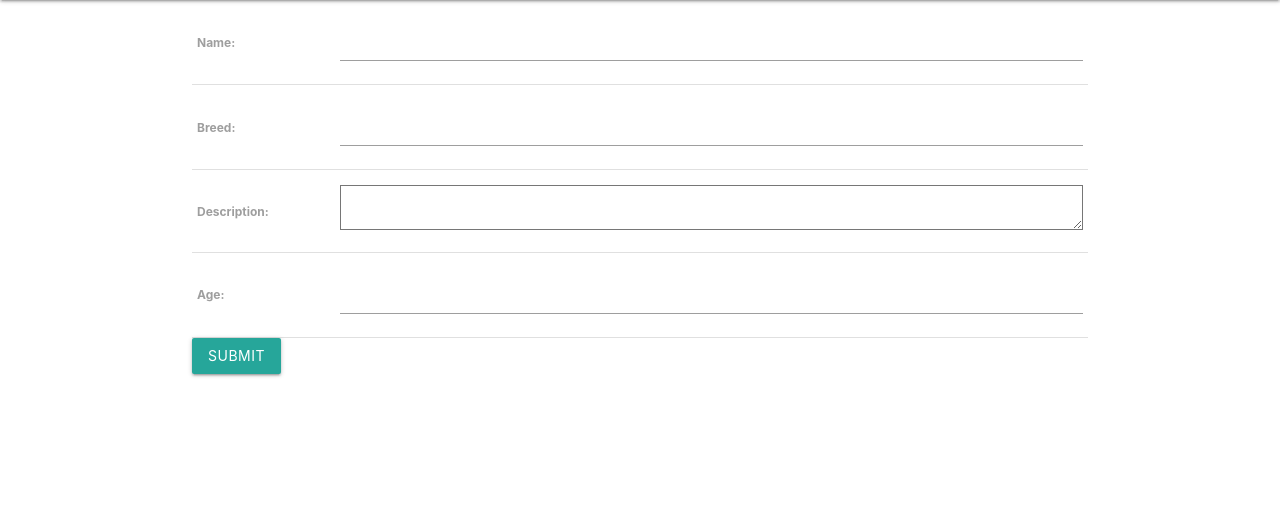
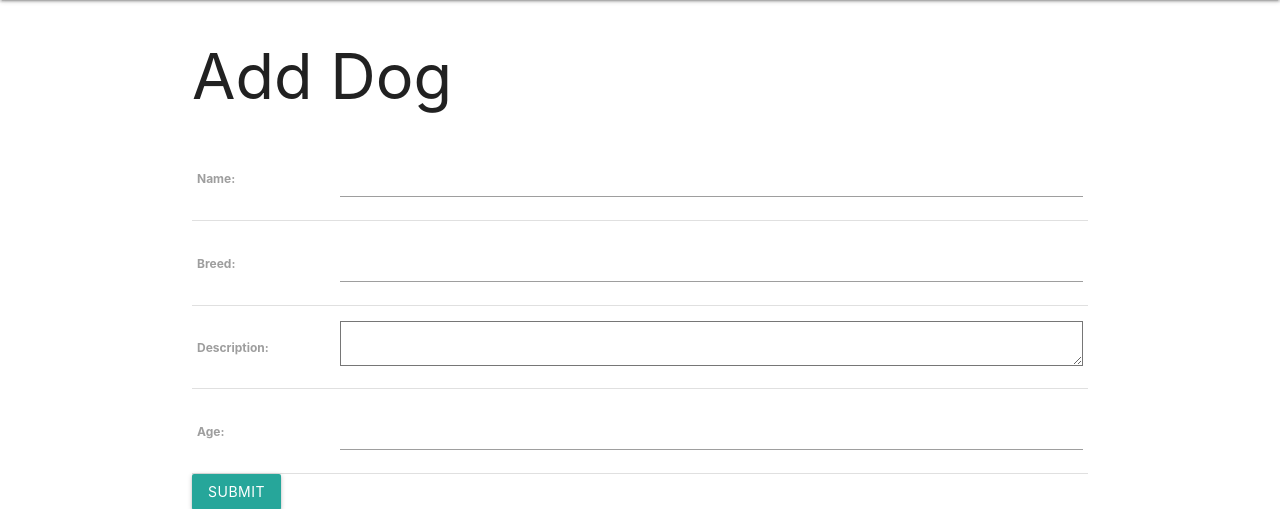
Before and after one commit to mgrassa14/Dog-Collector, a Django app: page /dogs/create in a window 1280 px wide. Shown: the part 64-573 px from the top of the page. Run offline with Django 4.2, Linux system fonts and the light colour scheme.

Commit message:
editing functionality works

```diff
--- a/main_app/templates/dogs/detail.html
+++ b/main_app/templates/dogs/detail.html
@@ -14,6 +14,10 @@
             <p>Age: Puppy</p>
         {% endif %}
     </div>
+    <div class="card-action">
+        <a href="{% url 'dogs_update' dog.id %}">Edit</a>
+        <a href="{% url 'dogs_delete' dog.id %}">Delete</a>
+    </div>
 </div>
 
 {% endblock %}
--- a/main_app/templates/main_app/dog_form.html
+++ b/main_app/templates/main_app/dog_form.html
@@ -1,8 +1,14 @@
 {% extends 'base.html' %}
 
 {% block content %}
+    {% comment %} shows dog's name when we are edititng {% endcomment %}
+    {% if object %}
+    <h1>Edit <span class="teal-text">{{object.name}}</span></h1>
+    {% else %}
+    <h1>Add Dog</h1>
+    {% endif %}
   <!-- Leaving the action empty makes the form post to the same url used to display it -->
-  <form action="" method="post">
+    <form action="" method="post">
     <!-- Django requires the following for security purposes -->
     {% csrf_token %}
     <table>
--- a/main_app/urls.py
+++ b/main_app/urls.py
@@ -14,4 +14,8 @@ urlpatterns = [
     path('dogs/<int:dog_id>/', views.dogs_detail, name='detail'),
     # route to show a form and create a dog
     path('dogs/create', views.DogCreate.as_view(), name='dogs_create'),
+    # route to show a form and edit the dog
+    path('dogs/<int:pk>/update', views.DogUpdate.as_view(), name='dogs_update'),
+    # route to delete dog
+    path('dogs/<int:pk>/delete', views.DogDelete.as_view(), name='dogs_delete'),
 ]
--- a/main_app/views.py
+++ b/main_app/views.py
@@ -1,5 +1,5 @@
 from django.shortcuts import render
-from django.views.generic.edit import CreateView
+from django.views.generic.edit import CreateView, UpdateView, DeleteView
 # Create your views here.
 from django.http import HttpResponse
 
@@ -8,6 +8,15 @@ from .models import Dog
 class DogCreate(CreateView):
   model = Dog
   fields = '__all__'
+
+class DogUpdate(UpdateView):
+  model = Dog
+  # Let's disallow the renaming of a cat by excluding the name field!
+  fields = ['breed', 'description', 'age']
+
+class DogDelete(DeleteView):
+  model = Dog
+  success_url = '/dogs/'
 
 # Add dogs view
 def dogs_index(request):
```
